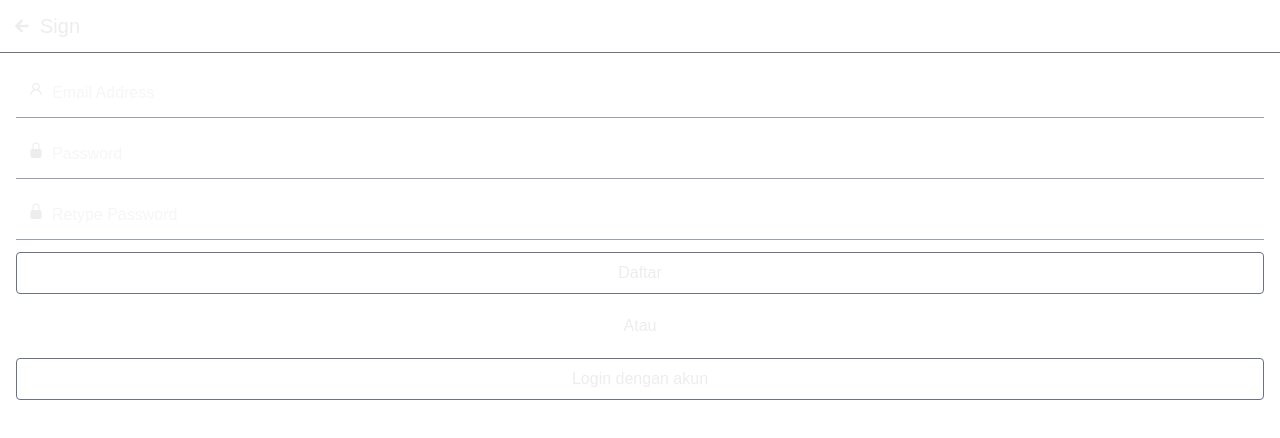
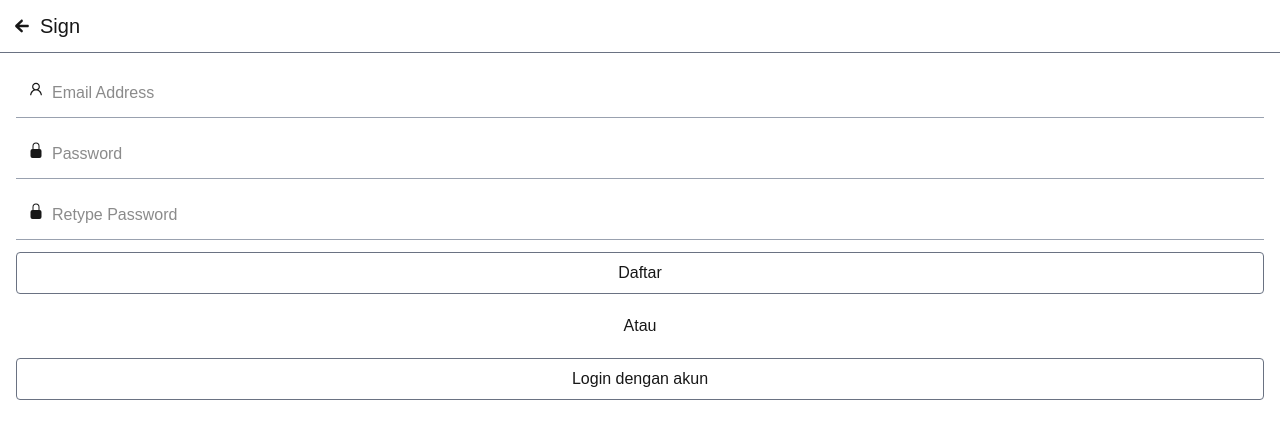
Before and after one commit to yohanesokta/simple_ecommers, a Next.js app: page /auth/sign in a window 1280 px wide. Shown: the top 438 px of the page. Built offline with nearby package versions, Linux system fonts and the light colour scheme; no server answers.

Commit message:
fix : ireng

```diff
--- a/app/globals.css
+++ b/app/globals.css
@@ -3,20 +3,6 @@
 :root {
   --background: #f5fafa;
   --foreground: #171717;
-}
-
-@theme inline {
-  --color-background: var(--background);
-  --color-foreground: var(--foreground);
-  --font-sans: var(--font-geist-sans);
-  --font-mono: var(--font-geist-mono);
-}
-
-@media (prefers-color-scheme: light) {
-  :root {
-    --background: #0a0a0a;
-    --foreground: #ededed;
-  }
 }
 
 body {
```
